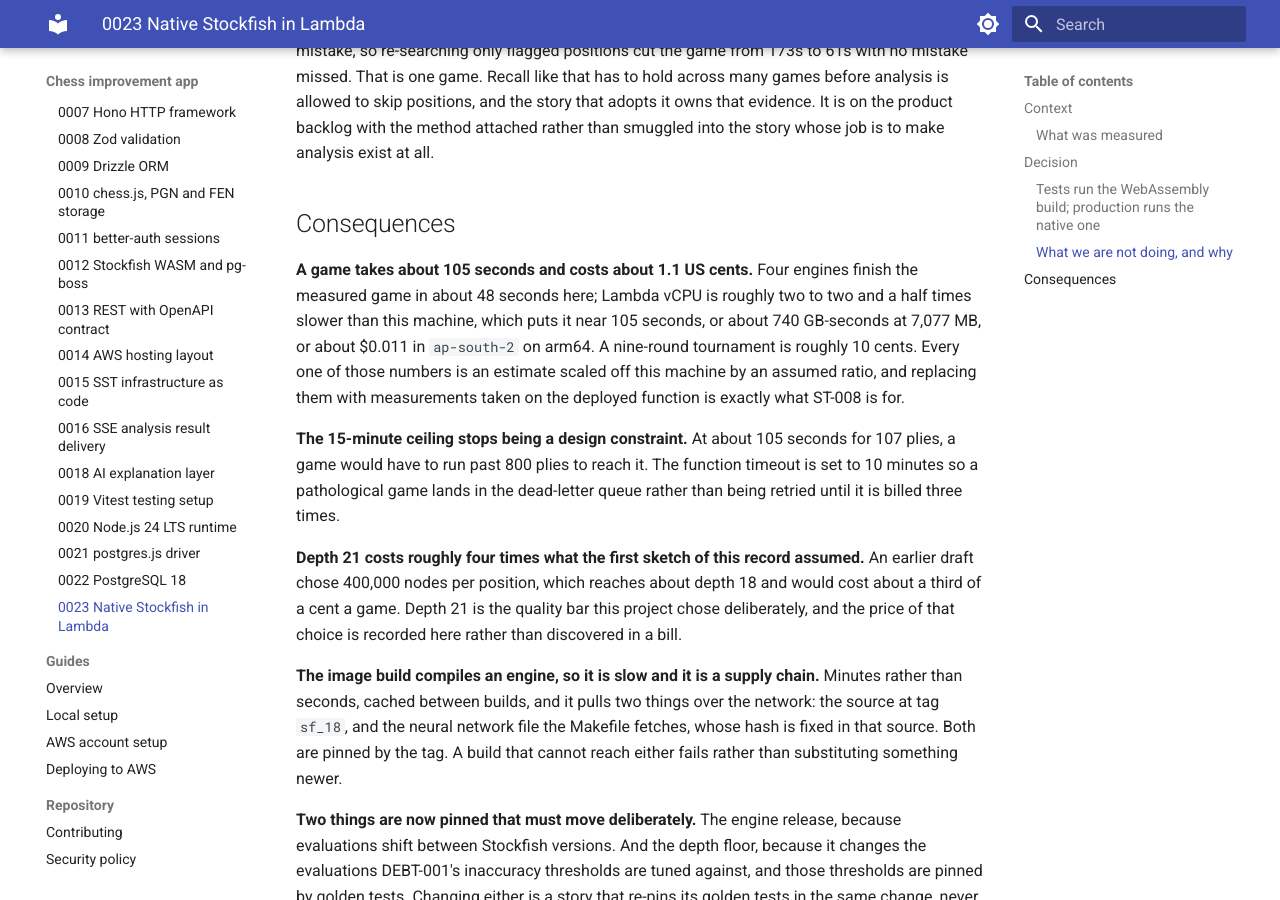
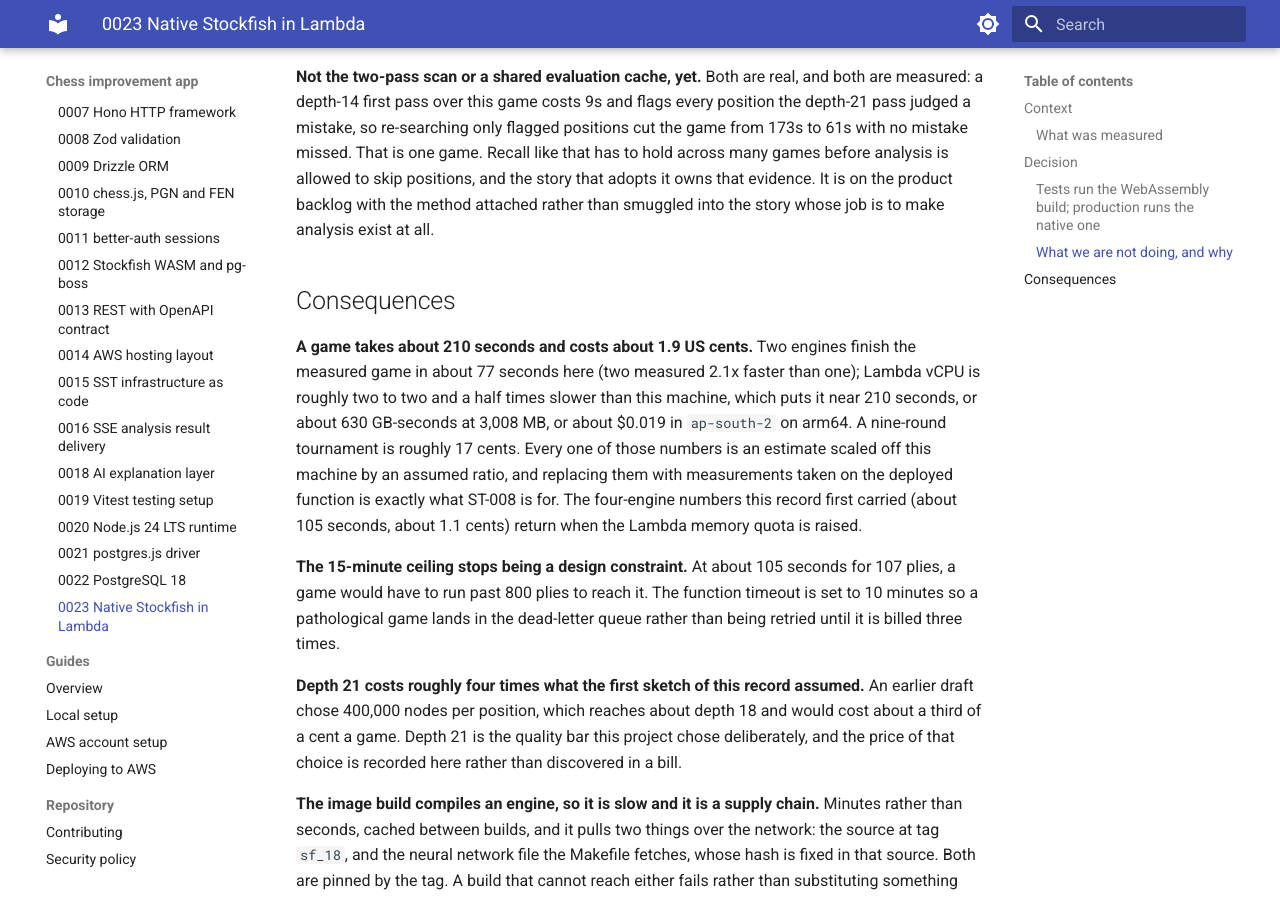
Before and after one commit to sushanth-dev/kanso-app, an MkDocs documentation site: the page built from docs/adrs/backend/0023-stockfish-native-lambda-depth-21.md, in a window 1280 px wide and 900 px high, scrolled down 4298 px. Built offline with MkDocs 1.6.1 and Material for MkDocs 9.7.7, drawn with Linux system fonts in a browser that asks for light colours; some of the changed text lies outside the part shown.

Commit message:
fix(infra): run the analysis worker at 2 engines under the 3008 MB memory cap
The account's Lambda memory quota caps at 3008 MB (the default; raising it
needs an AWS Support case), so the four-engine design in ADR-0023 cannot
deploy: Lambda rejected memorySize 7077 with ValidationException. Two
engines fit the cap and stay on the same depth-21 contract. Update the
budget, the worker's memory, and ADR-0023 to match; revisit four when the
quota is raised.

Co-Authored-By: Agent <noreply@anthropic.com>

```diff
--- a/docs/adrs/backend/0023-stockfish-native-lambda-depth-21.md
+++ b/docs/adrs/backend/0023-stockfish-native-lambda-depth-21.md
@@ -103,14 +103,19 @@ binary copied into the runtime image. Graviton2 is a Neoverse N1 and has the
 dot-product instructions that target wants. The build takes minutes and happens
 when the image is built, not when a game is analysed.
 
-**Four engine processes per invocation, one per vCPU, at 7,077 MB of Lambda
+**Two engine processes per invocation, one per vCPU, at 3,008 MB of Lambda
 memory.** Each is single-threaded and owns one position at a time; the game's
-plies are dealt across them. Four is the knee of the curve: 3.3x faster for 1.2x
-the cost, where six buys a further 10% for another 25%. The engines are child
-processes speaking UCI over stdio, not in-process modules, for a reason found by
-measurement: the `stockfish` npm package can only be initialised once per
-process, and it fails inside `worker_threads` because its pthread detection
-misfires there.
+plies are dealt across them. The engines are child processes speaking UCI over
+stdio, not in-process modules, for a reason found by measurement: the
+`stockfish` npm package can only be initialised once per process, and it fails
+inside `worker_threads` because its pthread detection misfires there.
+
+The four-engine design this record first chose does not deploy on this account:
+the account's Lambda memory quota caps at 3,008 MB (the default; raising it
+needs an AWS Support case under "Account and billing"), and four engines need
+7,077 MB for four vCPUs. Two engines fit the cap and stay on the same depth
+contract, at about 1.7x the per-game cost of four (two engines measured 2.1x
+faster than one at no cost in depth). Revisit four when the quota is raised.
 
 **Every position is searched to a minimum depth of 21**, with a ceiling of
 15,000,000 nodes as the bound that keeps a pathological position from running
@@ -186,13 +191,16 @@ to make analysis exist at all.
 
 ## Consequences
 
-**A game takes about 105 seconds and costs about 1.1 US cents.** Four engines
-finish the measured game in about 48 seconds here; Lambda vCPU is roughly two to
-two and a half times slower than this machine, which puts it near 105 seconds,
-or about 740 GB-seconds at 7,077 MB, or about $0.011 in `ap-south-2` on arm64.
-A nine-round tournament is roughly 10 cents. Every one of those numbers is an
-estimate scaled off this machine by an assumed ratio, and replacing them with
-measurements taken on the deployed function is exactly what ST-008 is for.
+**A game takes about 210 seconds and costs about 1.9 US cents.** Two engines
+finish the measured game in about 77 seconds here (two measured 2.1x faster
+than one); Lambda vCPU is roughly two to two and a half times slower than this
+machine, which puts it near 210 seconds, or about 630 GB-seconds at 3,008 MB,
+or about $0.019 in `ap-south-2` on arm64. A nine-round tournament is roughly
+17 cents. Every one of those numbers is an estimate scaled off this machine by
+an assumed ratio, and replacing them with measurements taken on the deployed
+function is exactly what ST-008 is for. The four-engine numbers this record
+first carried (about 105 seconds, about 1.1 cents) return when the Lambda
+memory quota is raised.
 
 **The 15-minute ceiling stops being a design constraint.** At about 105 seconds
 for 107 plies, a game would have to run past 800 plies to reach it. The function
```
Also changed, not shown: other parts of docs/adrs/backend/0023-stockfish-native-lambda-depth-21.md (+1 -1 lines), 2 other files.
